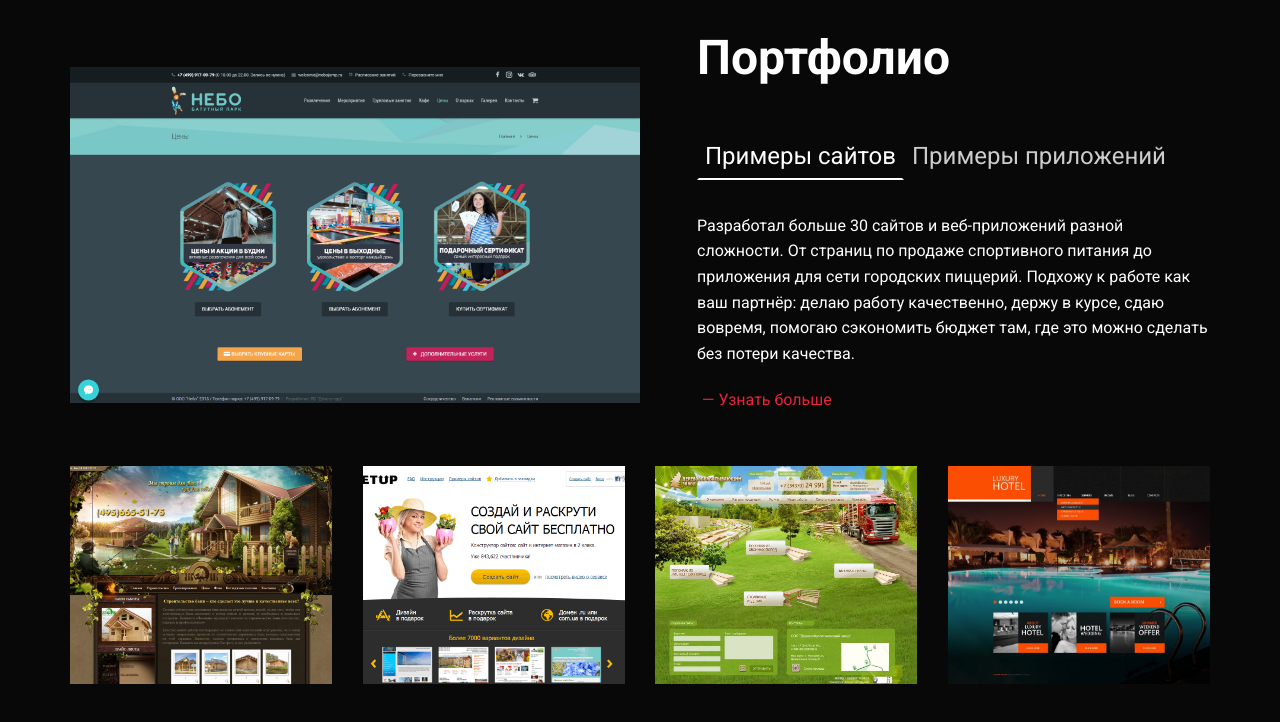
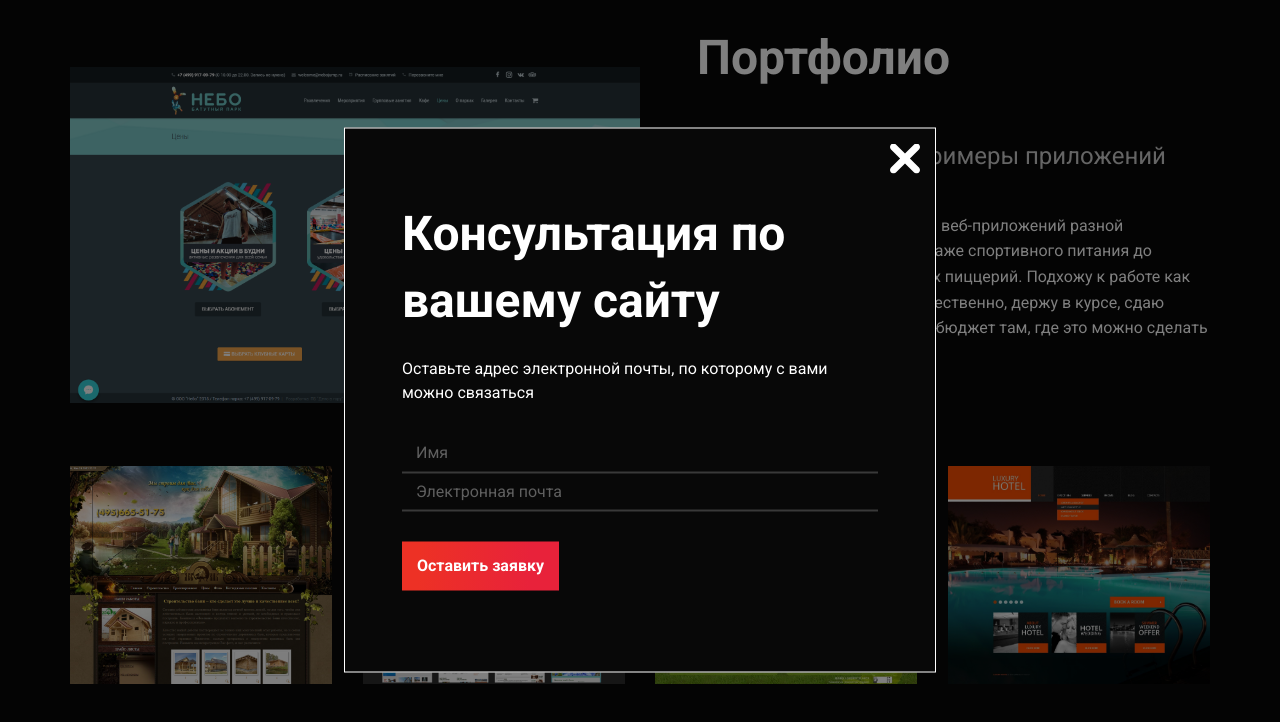
Before and after one commit to shums89/portfolio-ga, a plain HTML site: page index.html in a window 1280 px wide. Both pictures are taken after a click on the button "— Узнать больше". Shown: the part 1022-1744 px from the top of the page. Drawn offline with Linux system fonts and the light colour scheme.

Commit message:
Модальное окно

```diff
--- a/index.html
+++ b/index.html
@@ -10,6 +10,7 @@
 	<link href="https://fonts.googleapis.com/css2?family=Roboto:wght@400;700&display=swap" rel="stylesheet">
 	<link rel="stylesheet" href="./css/style.min.css">
 	<script src="./js/tabs.js" defer></script>
+	<script src="./js/modal.js" defer></script>
 </head>
 
 <body>
--- /dev/null
+++ b/js/modal.js
@@ -0,0 +1,16 @@
+const modalButton = document.querySelector('.more');
+const modal = document.querySelector('.modal');
+const overlay = modal.querySelector('.overlay');
+const closeButton = modal.querySelector('.modal__close');
+
+modalButton.addEventListener('click', () => {
+  modal.classList.remove('hidden');
+});
+
+overlay.addEventListener('click', () => {
+  modal.classList.add('hidden');
+});
+
+closeButton.addEventListener('click', () => {
+  modal.classList.add('hidden');
+});
```
